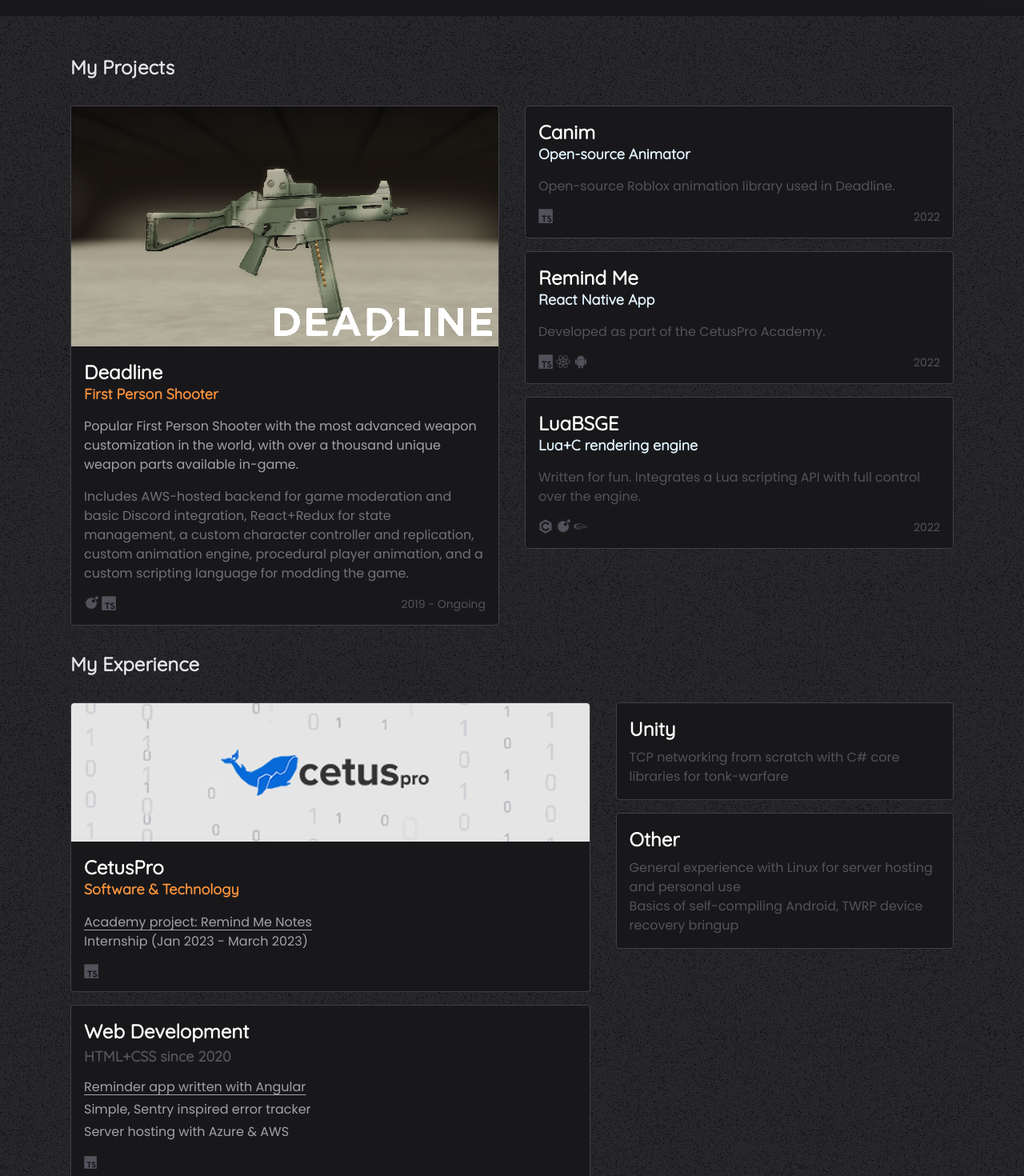
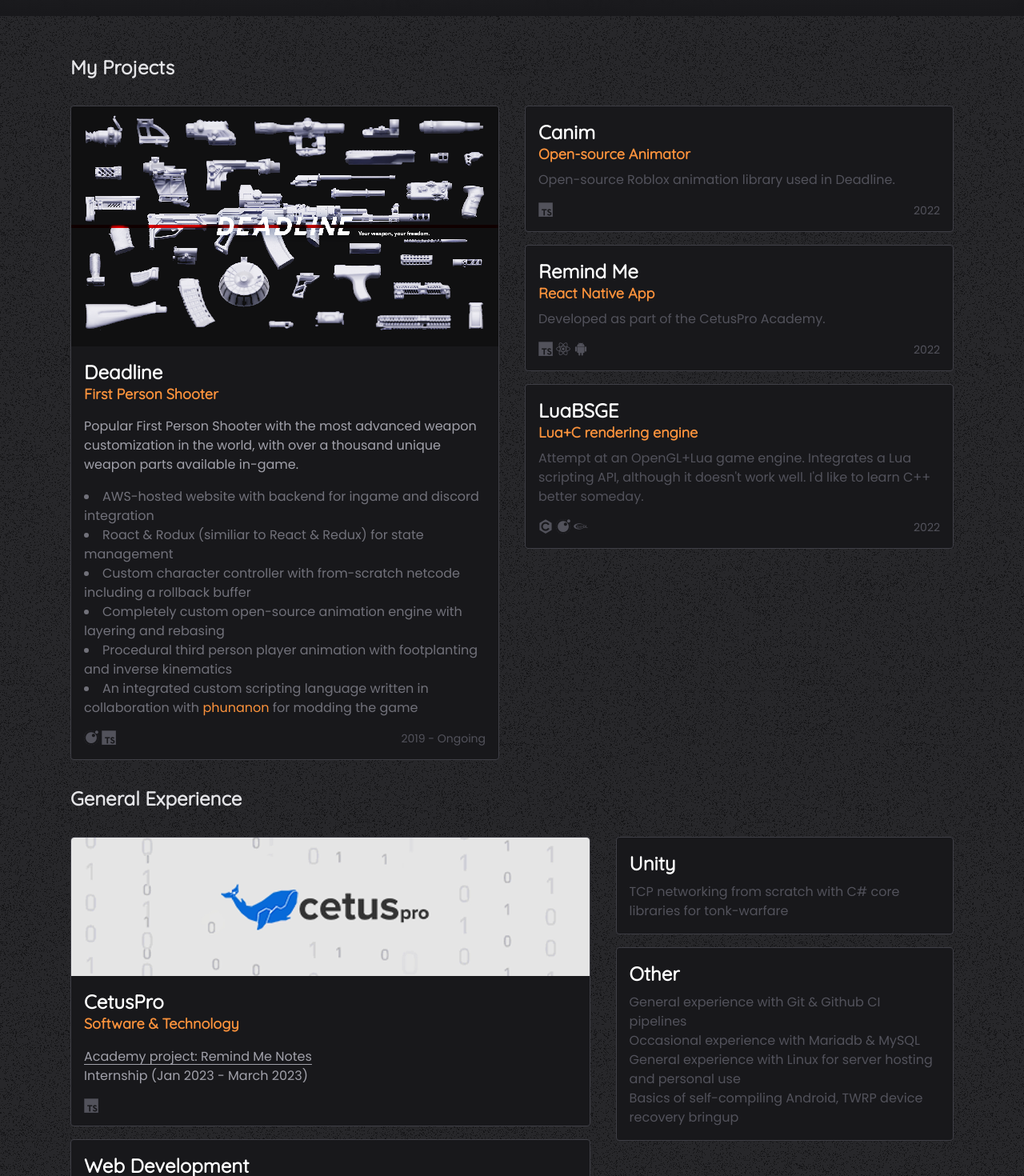
Before and after one commit to blackshibe/blackshibe.github.io, a React (Create React App) app: page / in a window 1280 px wide. Shown: the part 780-2250 px from the top of the page at 80% size. Built offline with nearby package versions, Linux system fonts and the light colour scheme.

Commit message:
update design

```diff
--- a/src/Site.tsx
+++ b/src/Site.tsx
@@ -1,13 +1,9 @@
-import { faDiscord, faGithub, faYoutube, IconDefinition } from "@fortawesome/free-brands-svg-icons";
+import { faDiscord, faGithub, IconDefinition } from "@fortawesome/free-brands-svg-icons";
 import { FontAwesomeIcon } from "@fortawesome/react-fontawesome";
 import React from "react";
 import "./index.css";
 
-import oh_one from "./wallpaper/wallpaper_01.jpg";
-import oh_two from "./wallpaper/wallpaper_02.jpg";
-import oh_three from "./wallpaper/wallpaper_03.jpg";
-import oh_four from "./wallpaper/wallpaper_04.jpg";
-import oh_five from "./wallpaper/wallpaper_05.jpg";
+import snow from "./wallpaper/snow.jpeg";
 
 function ProjectCard({ children, href }: React.PropsWithChildren<{ href?: string }>) {
 	return (
@@ -42,6 +38,10 @@
 	return <div className="border-zinc-700 bg-zinc-900 rounded border p-4">{children}</div>;
 }
 
+function ExperienceCardWithImage({ children }: React.PropsWithChildren<{}>) {
+	return <div className="border-zinc-700 bg-zinc-900 rounded border">{children}</div>;
+}
+
 function SocialIcon({ icon, text, link }: { icon: IconDefinition; text: string; link?: string }) {
 	return (
 		<div className="flex">
@@ -56,7 +56,7 @@
 function Header({ header, footer, href }: { header: string; footer: string; href?: string }) {
 	return (
 		<>
-			<a href={href} className="text-2xl font-bold font-ibm-mono ease-in-out duration-100 hover:text-sky-300">
+			<a href={href} className="text-2xl font-bold font-ibm-mono ease-in-out duration-100">
 				{header}
 			</a>
 			<h2 className="text-1xl font-ibm-mono font-bold text-orange-400 pb-4">{footer}</h2>
@@ -65,7 +65,7 @@
 }
 
 function Site() {
-	let banners = [oh_one, oh_two, oh_three, oh_four, oh_five];
+	let banners = [snow];
 	let banner = Math.floor(Math.random() * banners.length);
 
 	return (
@@ -101,6 +101,7 @@
 					More info below
 				</div>
 			</div>
+
 			{/* 2nd page */}
 			<div className="bg-zinc-800 flex flex-col bg-noise justify-center items-center text-white">
 				<div className="experience-width gap-8 p-2 md:p-8">
@@ -109,7 +110,7 @@
 						<div className="p-4 flex flex-col gap-4 w-full md:w-3/6">
 							<ProjectCard href="https://www.roblox.com/games/3837841034/0-21-6-Deadline">
 								<img
-									src="ump.png"
+									src="deadline.png"
 									alt="UMP-45 with a camo"
 									className="from-zinc-900 bg-gradient-to-t rounded-t"
 								/>
@@ -121,12 +122,31 @@
 										world, with over a thousand unique weapon parts available in-game.
 									</p>
 
-									<p className="text-zinc-500 text-base pt-4">
-										Includes AWS-hosted backend for game moderation and basic Discord integration,
-										React+Redux for state management, a custom character controller and replication,
-										custom animation engine, procedural player animation, and a custom scripting
-										language for modding the game.
-									</p>
+									<ul className="text-zinc-500 text-base list-disc list-inside pt-4">
+										<li>AWS-hosted website with backend for ingame and discord integration</li>
+										<li>Roact & Rodux (similiar to React & Redux) for state management</li>
+										<li>
+											Custom character controller with from-scratch netcode including a rollback
+											buffer
+										</li>
+										<li>
+											Completely custom open-source animation engine with layering and rebasing
+										</li>
+										<li>
+											Procedural third person player animation with footplanting and inverse
+											kinematics
+										</li>
+										<li>
+											An integrated custom scripting language written in collaboration with{" "}
+											<a
+												href="http://github.com/phunanon"
+												className="text-orange-400 text-underline"
+											>
+												phunanon
+											</a>{" "}
+											for modding the game
+										</li>
+									</ul>
 
 									<ProjectTags date="2019 - Ongoing">
 										<i className="devicon-lua-plain"></i>
@@ -138,8 +158,11 @@
 						<div className="p-4 flex flex-col w-full md:w-3/6 gap-4">
 							<MiscProjectCard href="https://blackshibe.github.io/canim">
 								<h1 className="text-2xl font-bold font-ibm-mono">Canim</h1>
-								<h2 className="text-1xl font-ibm-mono font-bold text-sky-100">Open-source Animator</h2>
-								<p className="text-zinc-600 pt-4 text-base">
+								<h2 className="text-1xl font-ibm-mono font-bold text-orange-400">
+									Open-source Animator
+								</h2>
+
+								<p className="text-zinc-600 pt-2 text-base">
 									Open-source Roblox animation library used in Deadline.
 								</p>
 
@@ -150,8 +173,9 @@
 
 							<MiscProjectCard href="https://github.com/blackshibe/remind-me-notes">
 								<h1 className="text-2xl font-bold font-ibm-mono">Remind Me</h1>
-								<h2 className="text-1xl font-ibm-mono font-bold text-sky-100">React Native App</h2>
-								<p className="text-zinc-600 pt-4 text-base">
+								<h2 className="text-1xl font-ibm-mono font-bold text-orange-400">React Native App</h2>
+
+								<p className="text-zinc-600 pt-2 text-base">
 									Developed as part of the CetusPro Academy.
 								</p>
 
@@ -164,11 +188,13 @@
 
 							<MiscProjectCard href="https://github.com/blackshibe/luabsge">
 								<h1 className="text-2xl font-bold font-ibm-mono">LuaBSGE</h1>
-								<h2 className="text-1xl font-ibm-mono font-bold text-sky-100">
+								<h2 className="text-1xl font-ibm-mono font-bold text-orange-400">
 									Lua+C rendering engine
 								</h2>
-								<p className="text-zinc-600 pt-4 text-base">
-									Written for fun. Integrates a Lua scripting API with full control over the engine.
+
+								<p className="text-zinc-600 pt-2 text-base">
+									Attempt at an OpenGL+Lua game engine. Integrates a Lua scripting API, although it
+									doesn't work well. I'd like to learn C++ better someday.
 								</p>
 
 								<ProjectTags date="2022">
@@ -179,7 +205,7 @@
 							</MiscProjectCard>
 						</div>
 					</div>
-					<h1 className="text-2xl p-4 font-bold font-ibm-mono text-zinc-200">My Experience</h1>
+					<h1 className="text-2xl p-4 font-bold font-ibm-mono text-zinc-200">General Experience</h1>
 					<div className="h-full grid md:flex justify-center">
 						<div className="p-4 flex flex-col gap-4 w-full md:w-3/5">
 							<ProjectCard href="https://cetuspro.com/en">
@@ -205,8 +231,10 @@
 							</ProjectCard>
 							<ExperienceCard>
 								<h1 className="text-2xl font-bold font-ibm-mono">Web Development</h1>
-								<h2 className="pt-1 pb-1 font-ibm-mono font-bold text-zinc-600">HTML+CSS since 2020</h2>
-								<ul className="pt-2 text-zinc-400 text-base leading-7">
+								<h2 className="pt-1 pb-1 font-ibm-mono font-bold text-zinc-600">
+									HTML+CSS & various web frameworks
+								</h2>
+								<div className="pt-2 text-zinc-400 text-base leading-7">
 									<a
 										href="https://github.com/blackshibe/ts-remind-me"
 										className="text-zinc-400 text-base underline "
@@ -219,13 +247,13 @@
 									<ProjectTags date="">
 										<i className="devicon-typescript-plain"></i>
 									</ProjectTags>
-								</ul>
+								</div>
 							</ExperienceCard>
 
 							<ExperienceCard>
 								<h1 className="text-2xl font-bold font-ibm-mono">Roblox</h1>
 								<h2 className="pt-1 pb-1 font-ibm-mono font-bold text-zinc-600">Luau since 2017</h2>
-								<ul className="pt-2 text-zinc-400 text-base leading-7">
+								<div className="pt-2 text-zinc-400 text-base leading-7">
 									<p>
 										<a
 											href="https://devforum.roblox.com/t/writing-an-fps-framework-2020/503318"
@@ -250,29 +278,36 @@
 										<i className="devicon-lua-plain"></i>
 										<i className="devicon-python-plain"></i>
 									</ProjectTags>
-								</ul>
+								</div>
 							</ExperienceCard>
 
-							<ExperienceCard>
+							<ExperienceCardWithImage>
+								<img
+									src="arduino.jpg"
+									alt="Arduino watch"
+									className="from-zinc-900 bg-gradient-to-t rounded-t"
+								/>
+								<div className="p-4">
 									<h1 className="text-2xl font-bold font-ibm-mono">Arduino</h1>
 									<h2 className="pt-1 pb-1 font-ibm-mono font-bold text-zinc-600">C++ since 2019</h2>
-								<ul className="pt-2 text-zinc-400 text-base">
+									<div className="pt-2 text-zinc-400 text-base">
 										<p>Soldering, putting together shitty pcb designs</p>
 										<p>
 											Parsing, sending and rendering .obj meshes to a TFT Display controlled by an
 											ESP32
 										</p>
 										<p>
-										DIY RGB strip controller integrated with the adafruit online service for a DIY
-										RGB setup
+											DIY RGB strip controller integrated with the adafruit online service for a
+											DIY RGB setup
 										</p>
 										<ProjectTags date="">
 											<i className="devicon-arduino-plain"></i>
 											<i className="devicon-cplusplus-plain"></i>
 											<i className="devicon-python-plain"></i>
 										</ProjectTags>
-								</ul>
-							</ExperienceCard>
+									</div>
+								</div>
+							</ExperienceCardWithImage>
 						</div>
 						<div className="p-4 flex flex-col gap-4 w-full md:w-2/5">
 							<ExperienceCard>
@@ -285,6 +320,8 @@
 							<ExperienceCard>
 								<h1 className="text-2xl font-bold font-ibm-mono">Other</h1>
 								<ul className="pt-2 text-zinc-600 text-base">
+									<p>General experience with Git & Github CI pipelines</p>
+									<p>Occasional experience with Mariadb & MySQL</p>
 									<p>General experience with Linux for server hosting and personal use</p>
 									<p>Basics of self-compiling Android, TWRP device recovery bringup</p>
 								</ul>
```
Also changed, not shown: public/arduino.jpg (added), public/deadline.png (added). Lines whose indentation alone changed are shown as unchanged.
